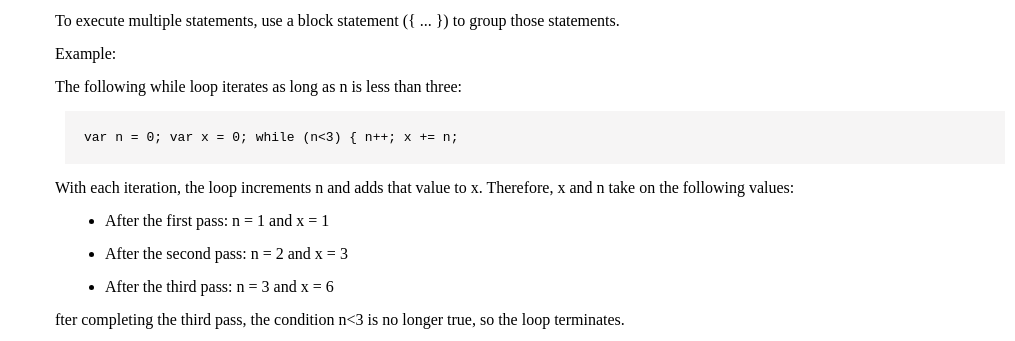
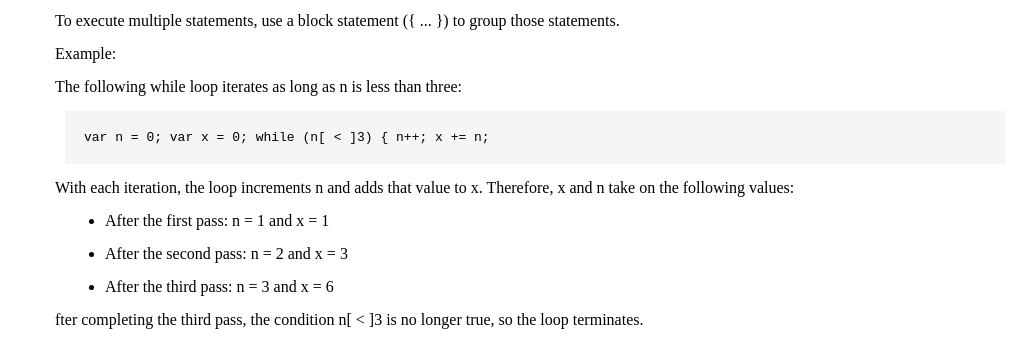
Before and after one commit to taryllngam/technical-documentation, a plain HTML site: page index.html in a window 1280 px wide. Shown: the part 3706-4047 px from the top of the page, without its empty margins (265-1280 px from the left). Drawn offline with Linux system fonts and the light colour scheme.

Commit message:
div corrections

```diff
--- a/index.html
+++ b/index.html
@@ -169,7 +169,7 @@
                   <p>To execute multiple statements, use a block statement ({ ... }) to group those statements.</p>
                   <p>Example:</p>
                   <p>The following while loop iterates as long as n is less than three:</p>
-                  <code>var n = 0; var x = 0; while (n<3) { n++; x += n;</code>
+                  <code>var n = 0; var x = 0; while (n[ < ]3) { n++; x += n;</code>
                   <p>With each iteration, the loop increments n and adds that value to x. Therefore, x and n take on the following values: </p>
                   <ul>
                     <li>After the first pass: n = 1 and x = 1</li>
@@ -177,7 +177,7 @@
                     <li>After the third pass: n = 3 and x = 6</li>
 
                   </ul>
-                  <p>fter completing the third pass, the condition n<3 is no longer true, so the loop terminates.</p>
+                  <p>fter completing the third pass, the condition n[ < ]3 is no longer true, so the loop terminates.</p>
 
 
                 </div>
@@ -208,7 +208,7 @@
 
 
         </div>
-
+       </div>
     </section>
 </body>
 </html>
```
